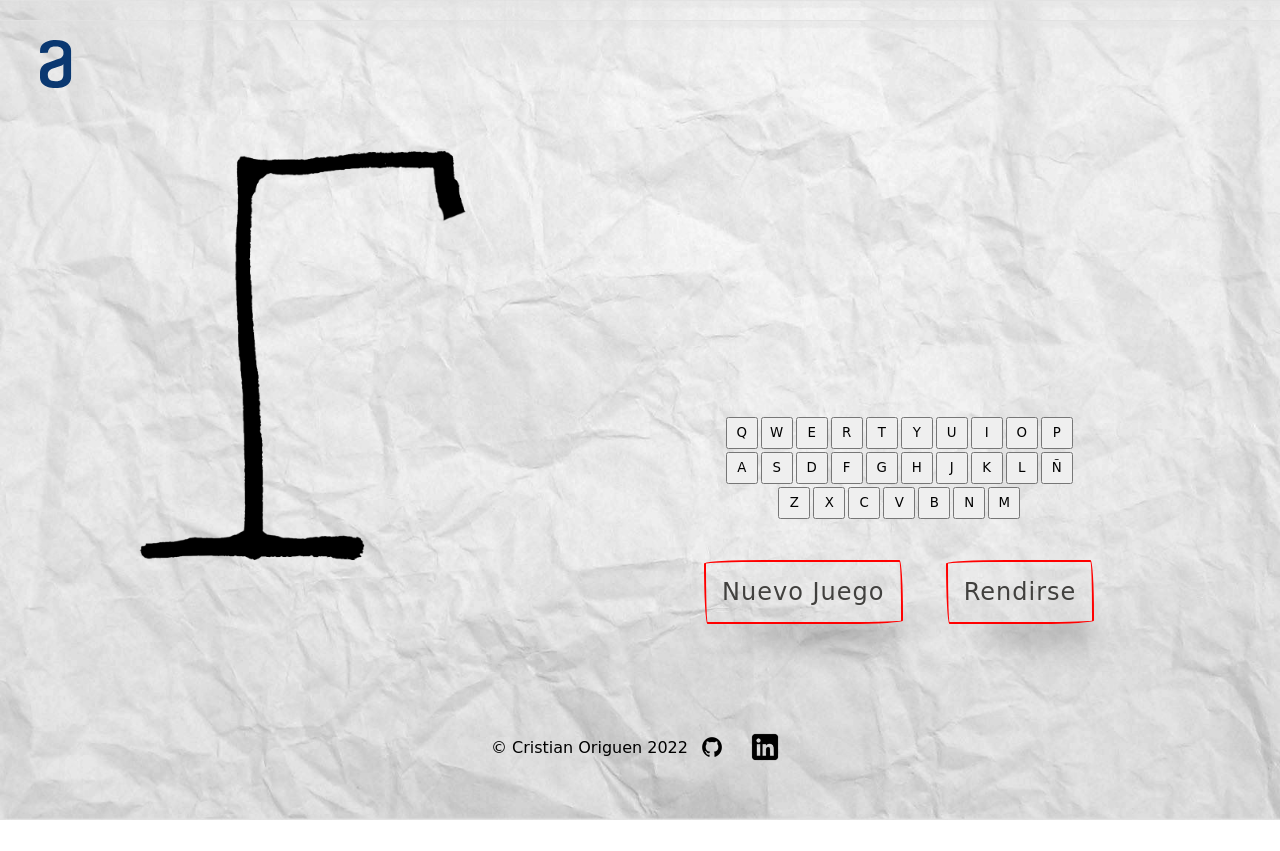
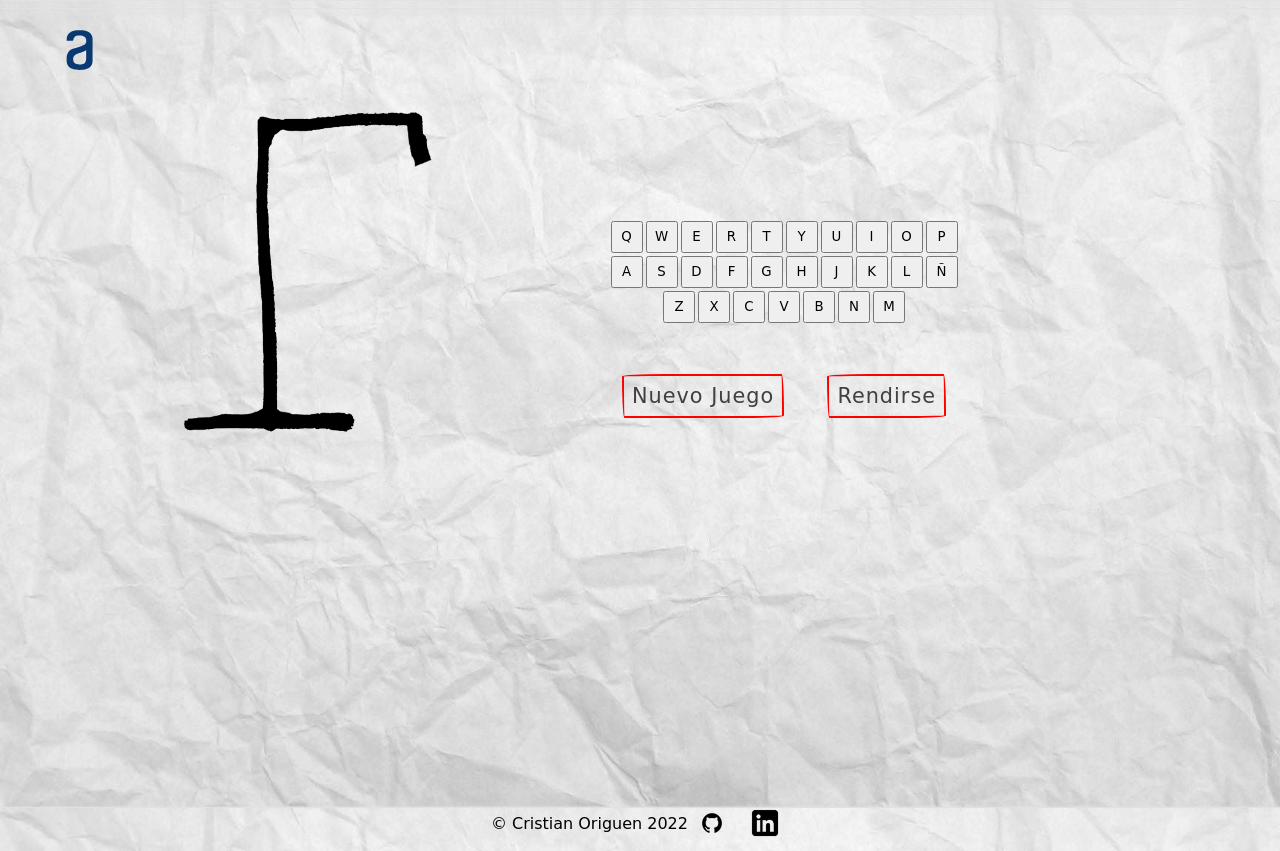
Before and after one commit to OriguenCris/Alura-Chalange-Horcado, a plain HTML site: page HTML/inicioJuego.html in a window 1280 px wide. Before the commit the page ends 820 px from the top, so only its background shows below. Drawn offline with Linux system fonts and the light colour scheme; a web font is replaced by a local one.

Commit message:
Revision

```diff
--- a/CSS/Stayle.css
+++ b/CSS/Stayle.css
@@ -4,7 +4,7 @@
 
 }
 body,html{
-    width:100vw;
+    width:100%;
     height: 100vh;
     font-family:'Shadows Into Light Two', cursive;
     background-image: url(../Multimedia/hoja-papel.jfif);
@@ -32,26 +32,18 @@ footer{
     margin: 0.5rem;
 }
 
-.container{
-    margin: 20px auto;
-    height: 85vh;
-    width: 90vw;
-}
-
 /*estilos del index*/
-header .logoImg{
-    position: absolute;
-    left: 40px;
-    top: 40px;
-    width: 120px;
-    height: 48px;
+header{
+    margin: 0.5rem;
+    height: 10%;
 
 }
-header .logoImg img{
-    left: 36.67%;
-    right: 37.43%;
-    top: 0%;
-    bottom: 0%;
+.logoImg img{
+    position: absolute;
+    left: 30px;
+    top: 30px;
+    width: 100px;
+    height: 40px;
 }
 .botonesHome{
     display: flex;
@@ -73,11 +65,11 @@ header .logoImg img{
     border: solid 2.8px  red;
     color:#41403E;
     cursor: pointer;
-    font-size:1.5rem;
+    font-size:1.3rem;
     letter-spacing:1px;
     margin:0.6rem;
     outline:none;
-    padding:1rem 1rem;
+    padding:0.5rem 0.5rem;
     transition:all .5s ease;
     text-decoration: none;
 }
@@ -177,18 +169,15 @@ form{
     border-color: red;
     cursor: pointer;
 }
-
   .modal p {
     opacity: 0.8;
     font-size: 1.5rem;
  }
-
 .containerRwap{
+    align-items:center;
     display: flex;
+    justify-content: center;
     width: 100%;
-    height: 90%;
-    margin: 0px auto;
-    justify-content: space-between;
 }
 .containerJuego{
     width: 55%;
@@ -200,16 +189,10 @@ form{
     justify-content: flex-end;
     align-content: center;
 }
-.apareceHorca{
-    display: grid;
-    width: 45%;
-    height: 90%;
-    align-items: flex-end;
-    justify-content: center;
-}
-.apareceHorca img{
-    width: 100%;
-    height: 80%;
+
+ img{
+    width: 25%;
+    height: 60%;
 }
 #palabraSecreta{
     display: flex;
--- a/CSS/mediaQ.css
+++ b/CSS/mediaQ.css
@@ -3,6 +3,10 @@
         font-size: medium;
     .containerRwap{
         flex-direction: column;
+    }
+    img{
+        width: 50%;
+        height: 90%;
     }
     .apareceHorca{
         width: 100%;
@@ -20,10 +24,10 @@
         align-content: center;
     }
     #teclado button {
-        font-size: medium;
+        font-size: x-large;
         width: auto;
         height: auto;
-        margin: 1px;
+        margin: 1.8px;
     }
     .btnContenedor {
         justify-content: flex-start;
--- a/HTML/inicioJuego.html
+++ b/HTML/inicioJuego.html
@@ -1,5 +1,6 @@
 <!DOCTYPE html>
 <html lang="es">
+
 <head>
     <meta charset="UTF-8">
     <meta http-equiv="X-UA-Compatible" content="IE=edge">
@@ -10,6 +11,7 @@
     <link rel="stylesheet" href="../CSS/mediaQ.css">
     <title>Ahorcado Challenge Alura</title>
 </head>
+
 <body>
     <header>
         <div class="logoImg">
@@ -19,16 +21,13 @@
     <main>
         <div id="modal_container" class="modal-container">
             <div class="modal">
-                <video id="lottieVideo" autoplay  speed="1" loop width="100" src=""></video>
+                <video id="lottieVideo" autoplay speed="1" loop width="100" src=""></video>
                 <p id="mensaje"></p>
                 <button id="close">Cerrar</button>
             </div>
         </div>
-        <div class="container">
         <div class="containerRwap">
-                <div class="apareceHorca">
-                    <img  id="imagen" src="../Multimedia/img0.png" alt="">
-                </div>
+            <img id="imagen" src="../Multimedia/img0.png" alt="">
             <div class="containerJuego">
                 <p id="palabraSecreta">
                 </p>
@@ -70,17 +69,20 @@
                 </div>
             </div>
         </div>
-        </div>
+
     </main>
     <footer>
         <div class="foot containerFoot">
-         <Span> &#169;	 Cristian Origuen 2022</Span>
+            <Span> &#169; Cristian Origuen 2022</Span>
         </div>
         <div class="socialMedia">
-            <a  href="https://github.com/OriguenCristian/Proyecto-Ahorcado-Alura" target="_blank" class="gitHub"><img src="../Multimedia/gitHubPng.png" alt="Logo Github"></a>
-            <a href="https://www.linkedin.com/in/origuen-cristian/" target="_blank" class="linkd"><img src="../Multimedia/Linkedinpng.png" alt="Logo Linkedin"></a>
+            <a href="https://github.com/OriguenCristian/Proyecto-Ahorcado-Alura" target="_blank" class="gitHub"><img
+                    src="../Multimedia/gitHubPng.png" alt="Logo Github"></a>
+            <a href="https://www.linkedin.com/in/origuen-cristian/" target="_blank" class="linkd"><img
+                    src="../Multimedia/Linkedinpng.png" alt="Logo Linkedin"></a>
         </div>
     </footer>
 </body>
 <script src="../JS/script.js"></script>
+
 </html>
```
Also changed, not shown: index.html (+9 -5 lines). Lines whose indentation alone changed are shown as unchanged.
